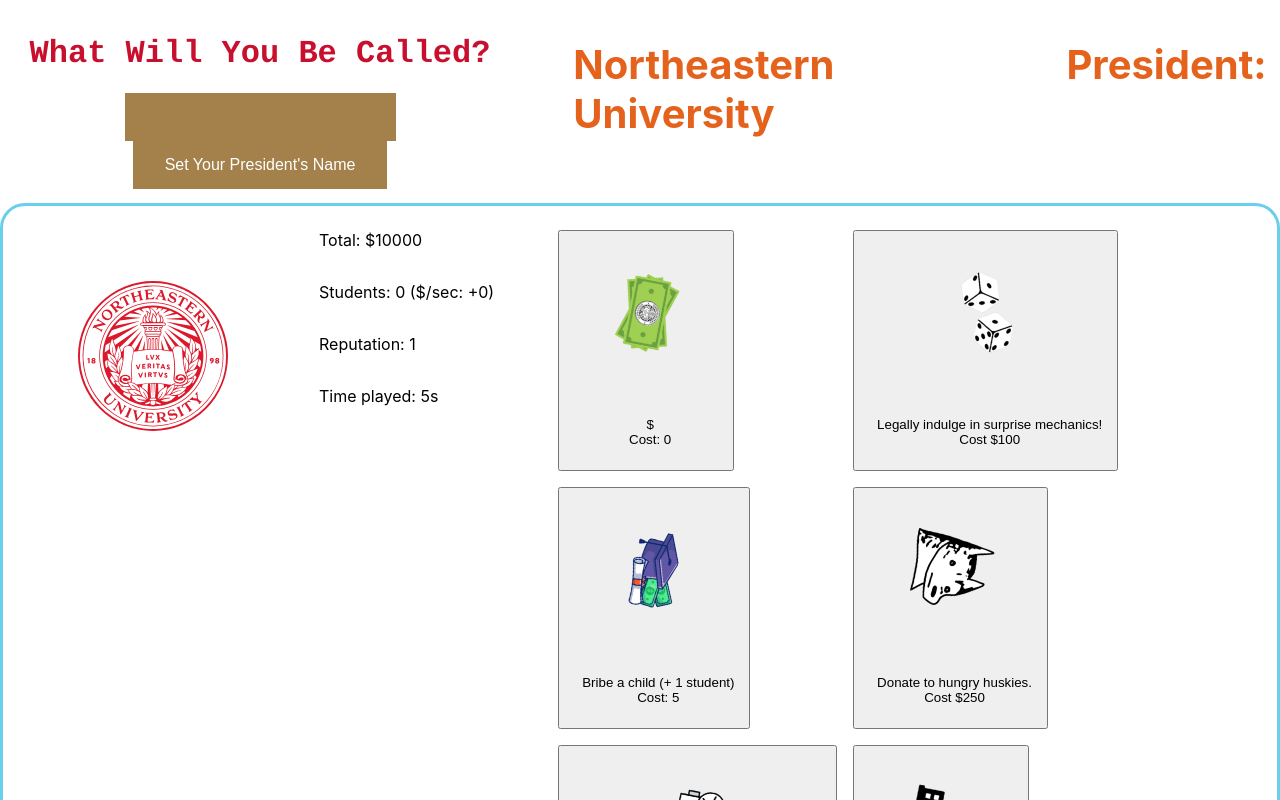
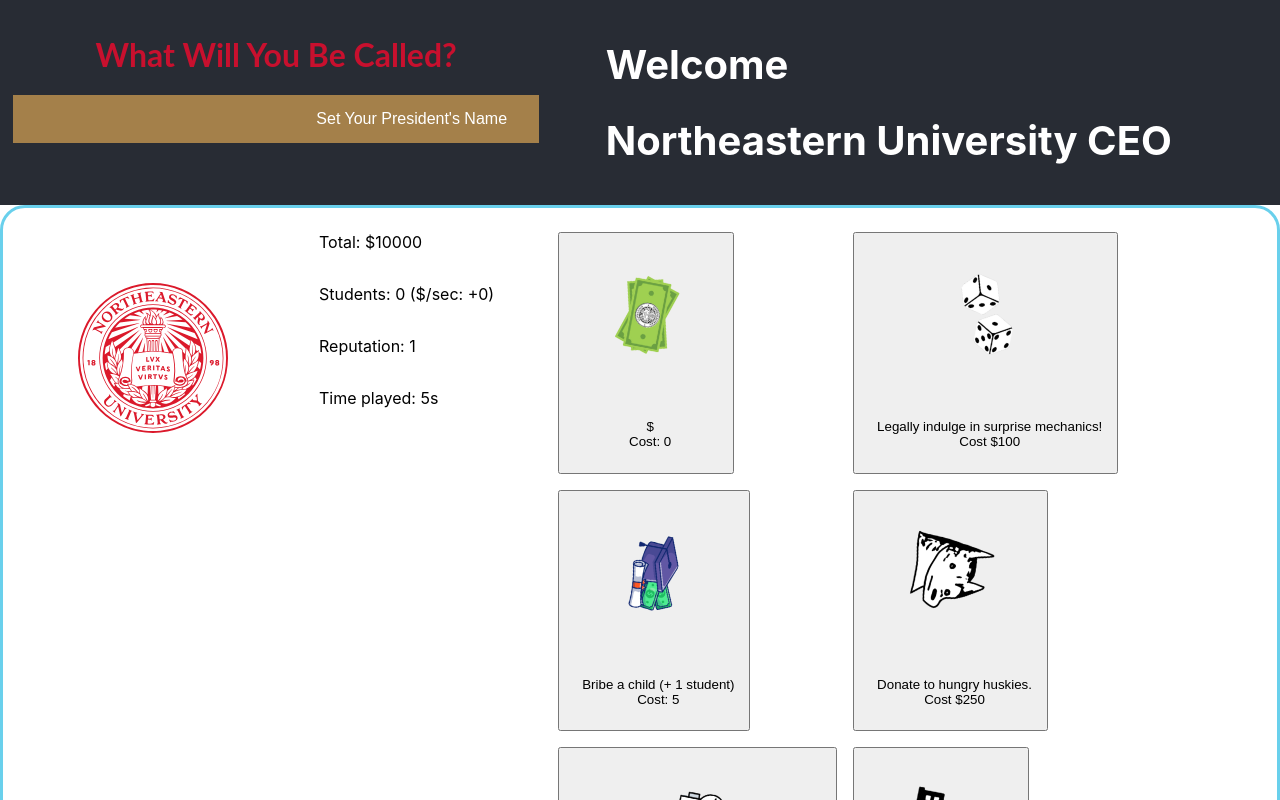
Before and after one commit to ItsEricSun/2023-HackBeanpot, a React (Create React App) app in the folder northeastern-ceo/: page / in a window 1280 px wide. Shown: the top 800 px of the page. Built offline with nearby package versions, Linux system fonts and the light colour scheme.

Commit message:
small changes
tea

```diff
--- a/northeastern-ceo/src/App.css
+++ b/northeastern-ceo/src/App.css
@@ -33,26 +33,26 @@
   color: #C8102E;
   border: red;
   border-radius: 4px;
-  font-family: 'FF Real Head', Courier, monospace;
+  font-family: Lato, Geneva, Tahoma, sans-serif;
 }
 
 .universityName {
   text-align: left;
-  color: #E5621C;
+  color: #ffffff;
   font-size: 20px;
   /* padding-left: pt; */
 }
 
 .presidentName {
   text-align: left;
-  color: #E5621C;
+  color: #ffffff;
   font-size: 20px;
   padding-left: 50pt;
 }
 
 .name1 {
   display: flex;
-  flex-direction: row;
+  flex-direction: column;
   text-align: center;
   color: #E5621C;
   font-size: 20px;
@@ -65,6 +65,7 @@
   display: flex;
   flex-direction: row;
   padding: 10pt;
+  background-color: #282c34;
 }
 
 .button {
--- a/northeastern-ceo/src/components/President.js
+++ b/northeastern-ceo/src/components/President.js
@@ -4,10 +4,8 @@
     return (
         <div className='name1'>
             <div className='universityName'>
-                <h1>Northeastern University</h1>
-            </div>
-            <div className='presidentName'>
-                <h1>President: {name}</h1>
+                <h1>Welcome </h1>
+                <h1>Northeastern University CEO {name}</h1>
             </div>
         </div>
     )
```
